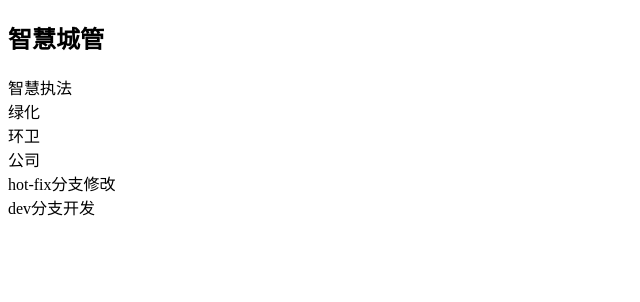
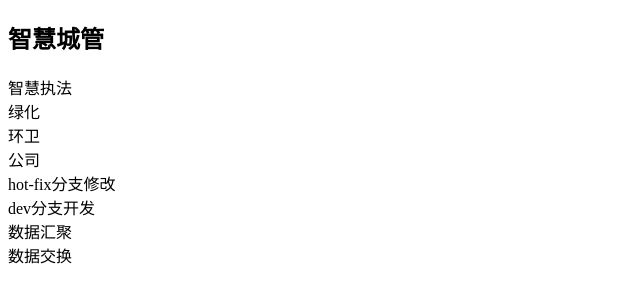
Before and after one commit to xueye311/git_demo3, a plain HTML site: page index.html in a window 1280 px wide. Shown: the whole page, without its empty margins (0-640 px from the left). Drawn offline with Linux system fonts and the light colour scheme.

Commit message:
Update index.html

```diff
--- a/index.html
+++ b/index.html
@@ -13,5 +13,7 @@
     <div>公司</div>
     <div>hot-fix分支修改</div>
     <div>dev分支开发</div>
+    <div>数据汇聚</div>
+    <div>数据交换</div>
 </body>
 </html>
```
